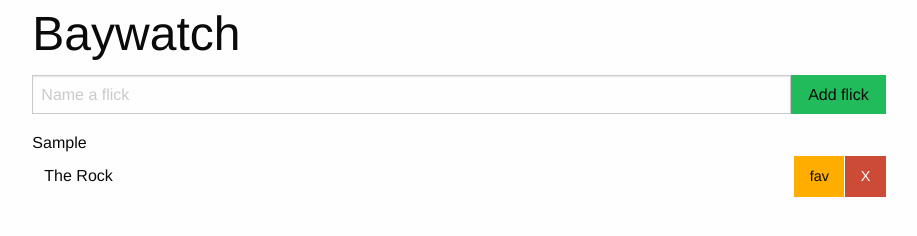
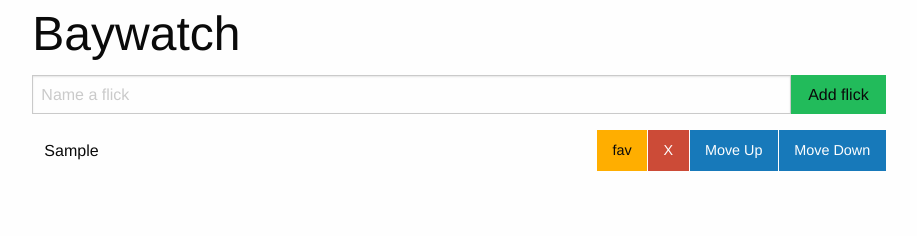
Before and after one commit to rburk16/baywatch, a plain HTML site: page index.html in a window 1280 px wide. Both pictures are taken after typing "Sample" into the empty fields and a click on the button "Add flick". Shown: the whole page, without its empty margins (181-1098 px from the left). Drawn offline with nearby package versions, Linux system fonts and the light colour scheme.

Commit message:
Add up and down buttons

```diff
--- a/app.css
+++ b/app.css
@@ -1,5 +1,9 @@
 #flick-list {
     margin-bottom: 0;
+}
+
+.template {
+    display: none;
 }
 
 .flick-name {
@@ -13,3 +17,7 @@
 .flick .button-group .button {
     margin-bottom: 0;
 }
+
+.flick.fav {
+    background-color: #62d9dd;
+}
--- a/app.js
+++ b/app.js
@@ -3,39 +3,48 @@ const app = {
     this.flicks = []
     this.max = 0
     this.list = document.querySelector(selectors.listSelector)
-
+    this.template = document.querySelector(selectors.templateSelector)
 
     document.querySelector(selectors.formSelector)
-      .addEventListener('submit', this.handleSubmit.bind(this))
+      .addEventListener('submit',this.handleSubmit.bind(this))
+  },
+
+  favFlick: function(flick,ev) {
+    const listItem = ev.target.closest('.flick')
+    flick.fav = listItem.classList.toggle('fav')
+  },
+
+  removeFlick: function(flick,ev) {
+    // remove from the DOM
+    const listItem = ev.target.closest('.flick')
+    listItem.remove()
+
+    // remove from the array
+    const i = this.flicks.indexOf(flick)
+    this.flicks.splice(i, 1)
+  },
+
+  moveUp: function(flick,ev) {
+    const listItem = ev.target.closest('flick')
+  },
+
+  moveDown: function(flick,ev) {
+    const listItem = ev.target.closest('flick')
+
   },
 
   renderListItem: function(flick) {
-    const item = document.createElement('li')
+    const item = this.template.cloneNode(true)
+    item.classList.remove('template')
     item.dataset.id = flick.id
-    item.textContent = flick.name
-/*
-    const favButton = document.createElement('button')
-    favButton.setAttribute('class','button')
-    favButton.style.position = 'absolute'
-    favButton.style.right = '60px'
-    favButton.style.height = '25px'
-    favButton.textContent = 'Fav'
+    item.querySelector('.flick-name').textContent = flick.name
 
-    const deleteButton = document.createElement('button')
-    deleteButton.setAttribute('class','button')
-    deleteButton.style.position = 'absolute'
-    deleteButton.style.right = '20px'
-    deleteButton.style.height = '25px'
-    deleteButton.style.backgroundColor = 'red'
-    deleteButton.textContent = 'X'
+    item.querySelector('button.delete')
+      .addEventListener('click', this.removeFlick.bind(this, flick))
 
-    favButton.addEventListener('click',this.handleFav.bind(this))
-    deleteButton.addEventListener('click',this.handleDelete.bind(this))
+    item.querySelector('button.fav')
+      .addEventListener('click', this.favFlick.bind(this, flick))
 
-    item.appendChild(deleteButton)
-    item.appendChild(favButton)
-*/
-    //item.style.padding = '20px'
     return item
   },
 
@@ -45,30 +54,27 @@ const app = {
     const flick = {
       id: this.max + 1,
       name: f.flickName.value,
+      fav: false,
     }
 
     this.flicks.unshift(flick)
 
     const listItem = this.renderListItem(flick)
-    this.list.insertBefore(listItem,this.list.firstElementChild)
+    this.list.insertBefore(listItem, this.list.firstElementChild)
 
     this.max ++
-
     f.reset()
-  },
-
-  handleFav: function(ev) {
-    const currentItem = ev.target.parentElement
-    currentItem.style.backgroundColor = 'gray'
-  },
-
-  handleDelete: function(ev) {
-    const j = ev.target.parentElement
-    j.remove(j)
   },
 }
 
 app.init({
   formSelector: 'form#flick-form',
   listSelector: '#flick-list',
+  templateSelector: '.flick.template',
 })
+
+
+/*
+MOVE DOWN
+nextSibling > insertBefore
+*/
--- a/index.html
+++ b/index.html
@@ -34,23 +34,23 @@
                     </div>
                 </form>
             </div>
-        </div>
-        <div class="grid-x">
+
             <div class="medium-8 medium-offset-2 cell">
-                <ul class="no-bullet"id="flick-list">
-                    <li class="flick grid-x align-middle">
-                        <span class="flick-name auto cell">The Rock</span>
-                        <span class="actions button-group shrink cell">
-                            <button class="fav button warning">fav</button>
-                            <button class="delete button alert">X</button>
-
-
+                <ul class="no-bullet" id="flick-list">
+                    <li class="template flick grid-x align-middle">
+                        <span class="flick-name cell auto"></span>
+                        <span class="actions button-group cell shrink">
+                        <button class="fav button warning">fav</button>
+                        <button class="delete button alert">X</button>
+                        <button class="moveUp button">Move Up</button>
+                        <button class="moveDown button">Move Down</button>
                         </span>
                     </li>
                 </ul>
             </div>
         </div>
 
+
         <script src="app.js"></script>
     </body>
 </html>
```
